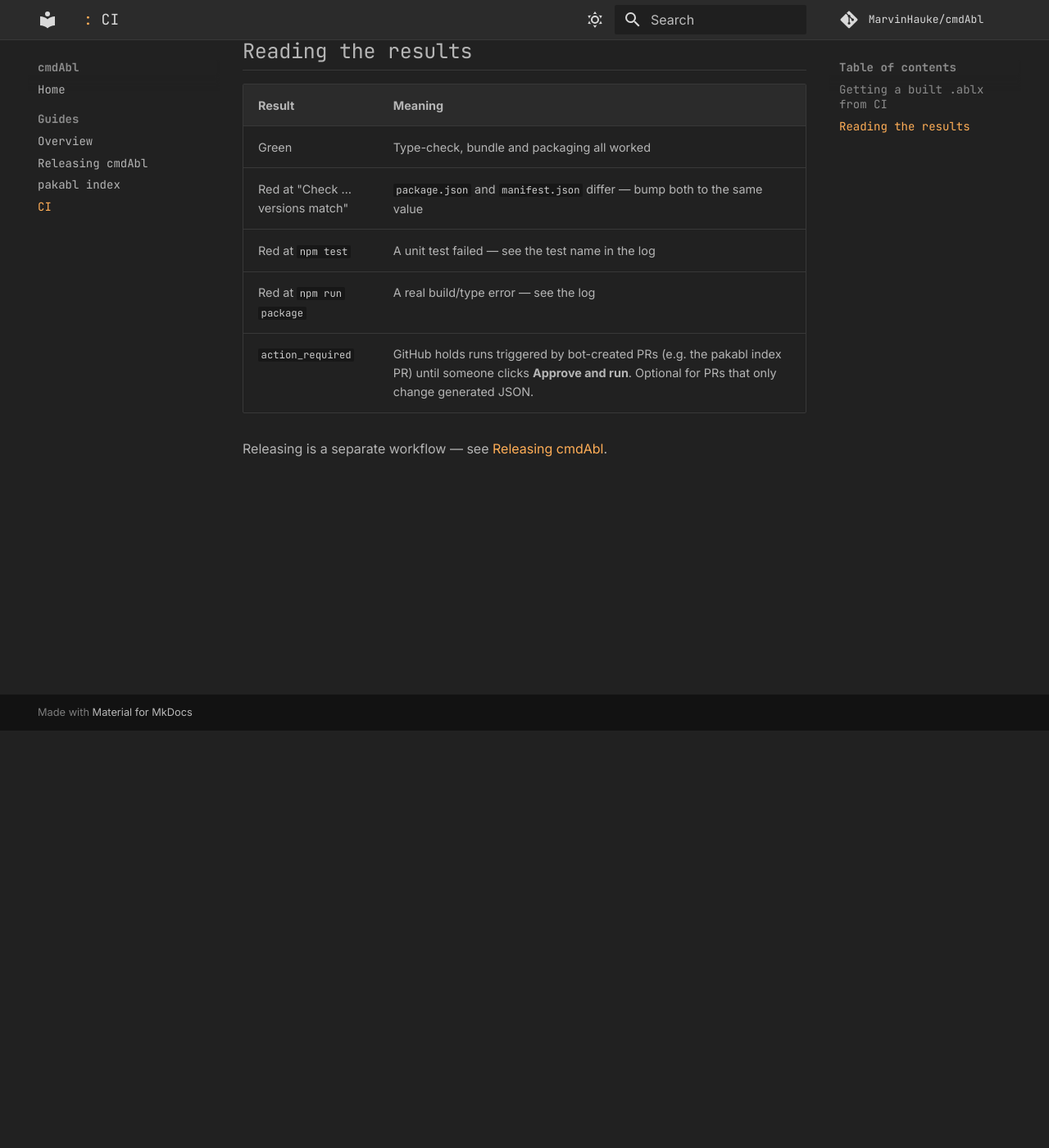
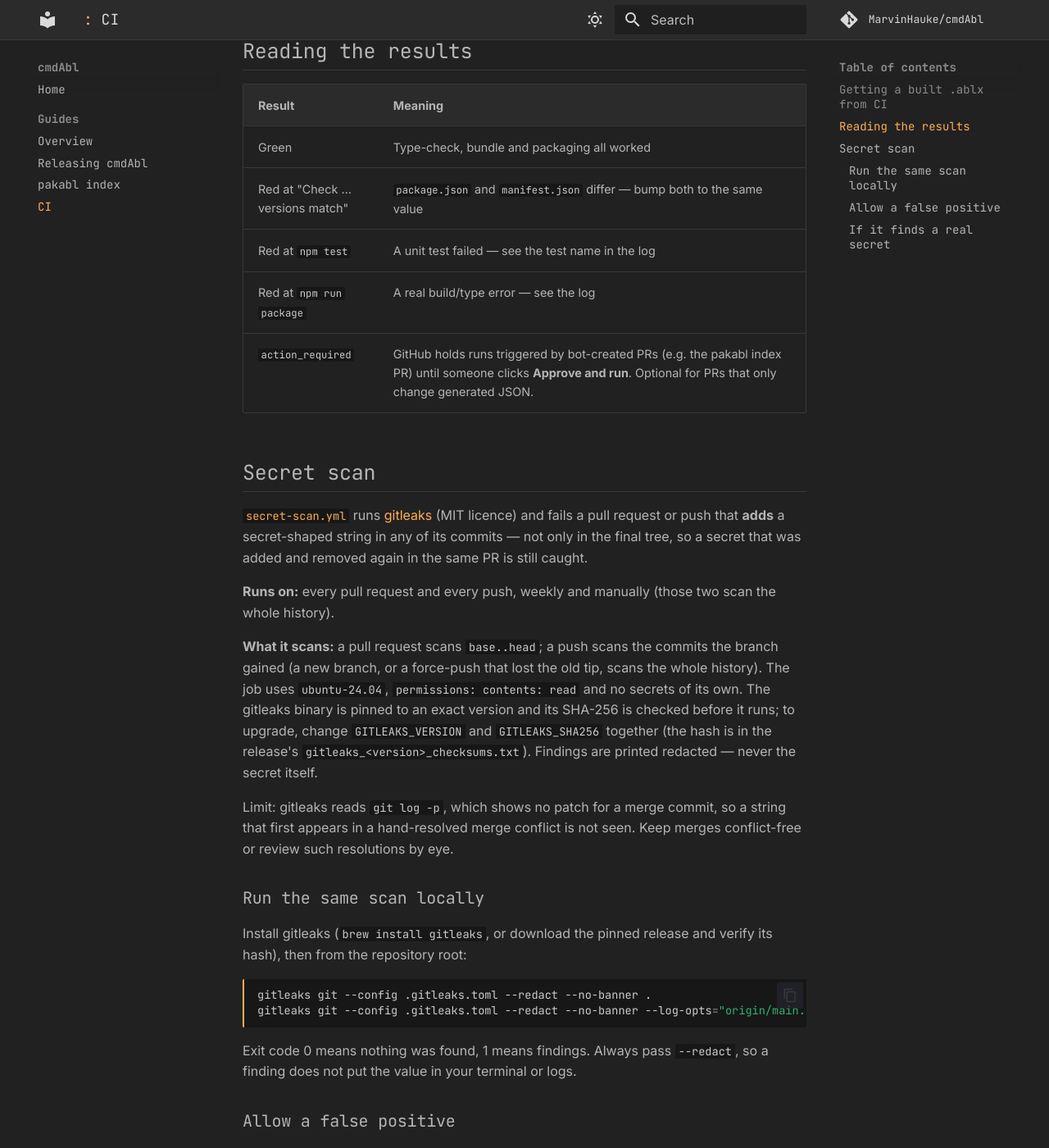
Before and after one commit to MarvinHauke/cmdAbl, an MkDocs documentation site: the page built from docs/guides/ci.md, in a window 1280 px wide and 1400 px high, scrolled down 509 px. Shown: the whole window at 82% size. Built offline with MkDocs 1.6.1 and Material for MkDocs 9.7.7, drawn with Linux system fonts in a browser that asks for light colours; comment, search, counter and statistics services are not loaded; some of the changed text lies outside the part shown.

Commit message:
ci: scan every pull request and push for secrets with gitleaks
New workflow secret-scan.yml: gitleaks 8.30.1 (MIT), binary pinned by
version and SHA-256, runs on ubuntu-24.04 with contents: read and no
secrets. A pull request scans base..head, a push the commits it added;
weekly and manual runs scan the whole history. Findings are redacted.
.gitleaks.toml extends the default rules, with no exceptions: a scan of
the full history found nothing. docs/guides/ci.md explains running it
locally, allowlisting and what to do on a real finding.

The Actions run itself is unverified until the first push.

Co-Authored-By: Claude Sonnet 5.5 <noreply@anthropic.com>

````diff
--- a/docs/guides/ci.md
+++ b/docs/guides/ci.md
@@ -23,4 +23,62 @@ Open a green run in the Actions tab → **Artifacts** → `cmdabl-ablx`.
 | Red at `npm run package` | A real build/type error — see the log |
 | `action_required` | GitHub holds runs triggered by bot-created PRs (e.g. the pakabl index PR) until someone clicks **Approve and run**. Optional for PRs that only change generated JSON. |
 
+## Secret scan
+
+[`secret-scan.yml`](https://github.com/MarvinHauke/cmdAbl/blob/main/.github/workflows/secret-scan.yml)
+runs [gitleaks](https://github.com/gitleaks/gitleaks) (MIT licence) and fails a pull request or push
+that **adds** a secret-shaped string in any of its commits — not only in the final tree, so a secret
+that was added and removed again in the same PR is still caught.
+
+**Runs on:** every pull request and every push, weekly and manually (those two scan the whole
+history).
+
+**What it scans:** a pull request scans `base..head`; a push scans the commits the branch gained
+(a new branch, or a force-push that lost the old tip, scans the whole history). The job uses
+`ubuntu-24.04`, `permissions: contents: read` and no secrets of its own. The gitleaks binary is
+pinned to an exact version and its SHA-256 is checked before it runs; to upgrade, change
+`GITLEAKS_VERSION` and `GITLEAKS_SHA256` together (the hash is in the release's
+`gitleaks_<version>_checksums.txt`). Findings are printed redacted — never the secret itself.
+
+Limit: gitleaks reads `git log -p`, which shows no patch for a merge commit, so a string that first
+appears in a hand-resolved merge conflict is not seen. Keep merges conflict-free or review such
+resolutions by eye.
+
+### Run the same scan locally
+
+Install gitleaks (`brew install gitleaks`, or download the pinned release and verify its hash), then
+from the repository root:
+
+```bash
+gitleaks git --config .gitleaks.toml --redact --no-banner .                         # whole history
+gitleaks git --config .gitleaks.toml --redact --no-banner --log-opts="origin/main..HEAD" . # your branch
+```
+
+Exit code 0 means nothing was found, 1 means findings. Always pass `--redact`, so a finding does
+not put the value in your terminal or logs.
+
+### Allow a false positive
+
+Check first that it really is not a secret. Then add a **narrow** entry to
+[`.gitleaks.toml`](https://github.com/MarvinHauke/cmdAbl/blob/main/.gitleaks.toml): a path *and* the
+rule it triggered (`targetRules`), never a global pattern:
+
+```toml
+[[allowlists]]
+description = "why this is not a secret"
+targetRules = ["generic-api-key"]
+paths = ['''^path/to/file\.ts$''']
+```
+
+The rule id is in the redacted finding. The allowlist applies to history too, so no history rewrite
+is needed for a false positive. Today there are no entries: the test fixtures that use names like
+`*_KEY` carry the value `fake`, which no rule matches.
+
+### If it finds a real secret
+
+1. **Rotate or revoke the secret first.** Once a value was pushed, treat it as public.
+2. Remove it from the branch so the PR can pass.
+3. Whether to rewrite history (and force-push) is the repository owner's decision; do not do it
+   on your own. Rotation is what actually protects the account.
+
 Releasing is a separate workflow — see [Releasing cmdAbl](release-cmdabl.md).
````
Also changed, not shown: .gitleaks.toml (added), 1 other file.
